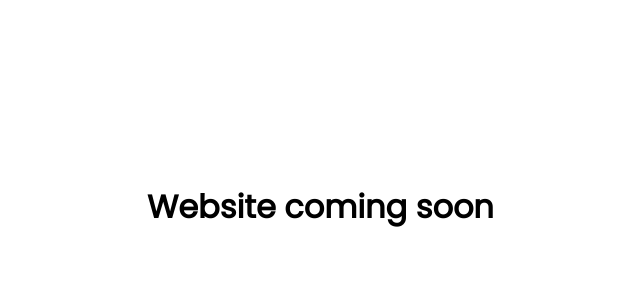
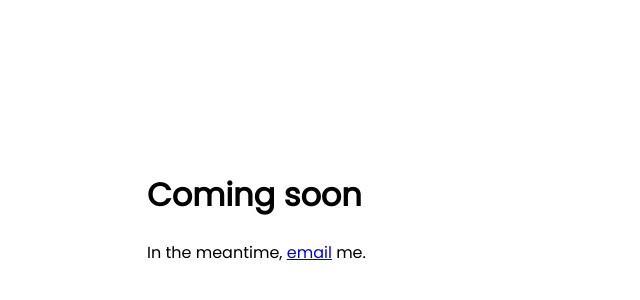
Before and after one commit to twisty650/website, a plain HTML site: page index.html in a window 1280 px wide. Shown: the part 182-482 px from the top of the page, without its empty margins (293-933 px from the left). Drawn offline with Linux system fonts and the light colour scheme.

Commit message:
changed title and added text and link

```diff
--- a/index.html
+++ b/index.html
@@ -31,8 +31,9 @@
         <div class="outer">
             <div class="middle">
               <div class="inner">
-                <h1>Website coming soon</h1>
-                <p></p>
+                <h1>Coming soon</h1>
+                <p>In the meantime, <a href="mailto:bwilloughby@pm.me">email</a> me.
+                </p>
               </div>
             </div>
           </div>
```
